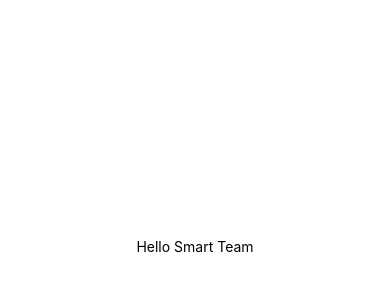
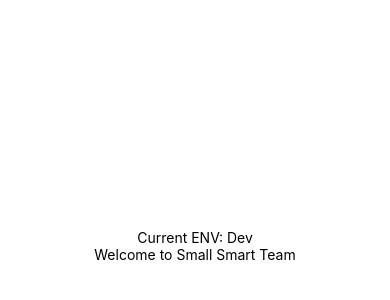
Before and after one commit to mzfc/steam-app, a React Native app: screen / in a window 390 px wide. Shown: the part 176-476 px from the top of the page. Built offline with nearby package versions, Linux system fonts and the light colour scheme.

Commit message:
make redux store work

```diff
--- a/App.js
+++ b/App.js
@@ -1,21 +1,16 @@
 import React from 'react';
-import { StyleSheet, Text, View } from 'react-native';
+import { Provider } from 'react-redux';
+
+import store from './app/redux/store';
+import HomeScreen from './app/screens/HomeScreen';
+
 
 export default class App extends React.Component {
   render() {
     return (
-      <View style={styles.container}>
-        <Text>Hello Smart Team</Text>
-      </View>
+      <Provider store={store} >
+        <HomeScreen />
+      </Provider>
     );
   }
 }
-
-const styles = StyleSheet.create({
-  container: {
-    flex: 1,
-    backgroundColor: '#fff',
-    alignItems: 'center',
-    justifyContent: 'center',
-  },
-});
--- /dev/null
+++ b/app/redux/reducers/index.js
@@ -0,0 +1,7 @@
+import { combineReducers } from 'redux';
+import settings from './settings';
+
+const rootReducer = combineReducers({
+  settings,
+});
+export default rootReducer;
--- /dev/null
+++ b/app/redux/reducers/settings.js
@@ -0,0 +1,39 @@
+import { combineReducers } from 'redux';
+
+const initialState = {
+  data: {
+    env: 'Dev',
+    initialized: false,
+  },
+  ui: {
+    welcome: 'Welcome to Small Smart Team',
+  },
+};
+
+function data(prevState = initialState.data, action = {}) {
+
+  switch (action.type) {
+    case 'SOME_ACTION_TYPE':
+      return {
+        ...prevState,
+        env: action.env,
+      };
+    default:
+      return prevState;
+  }
+
+}
+
+function ui(prevState = initialState.ui, action = {}) {
+  switch (action.type) {
+    case 'SOME_ACTION_TYPE' :
+      return {
+        ...prevState,
+        welcome: action.welcome,
+      };
+    default:
+      return prevState;
+  }
+}
+
+export default combineReducers({data, ui});
--- /dev/null
+++ b/app/redux/store.js
@@ -0,0 +1,8 @@
+import { applyMiddleware, createStore } from 'redux';
+import thunk from 'redux-thunk';
+import rootReducer from './reducers';
+
+const enhance = applyMiddleware(thunk);
+const create = enhance(createStore);
+
+export default (create((rootReducer)));
--- /dev/null
+++ b/app/screens/HomeScreen.js
@@ -0,0 +1,36 @@
+import React, { Component } from 'react';
+import PropTypes from 'prop-types';
+import { connect } from 'react-redux';
+import { StyleSheet, Text, View } from 'react-native';
+
+@connect(
+  state => ({
+    env: state.settings.data.env,
+    welcome: state.settings.ui.welcome,
+  }),
+)
+export default class HomeScreen extends Component {
+
+  static propTypes = {
+    env: PropTypes.string.isRequired,
+    welcome: PropTypes.string.isRequired,
+  }
+
+  render() {
+    return (
+      <View style={styles.container}>
+        <Text>Current ENV: {this.props.env}</Text>
+        <Text>{this.props.welcome}</Text>
+      </View>
+    );
+  }
+}
+
+const styles = StyleSheet.create({
+  container: {
+    flex: 1,
+    backgroundColor: '#fff',
+    alignItems: 'center',
+    justifyContent: 'center',
+  },
+});
--- a/package.json
+++ b/package.json
@@ -17,10 +17,12 @@
     "date-fns": "^1.28.5",
     "expo": "^16.0.0",
     "lodash": "^4.17.4",
+    "prop-types": "^15.5.10",
     "react": "16.0.0-alpha.6",
     "react-native": "^0.43.4",
     "react-redux": "^5.0.5",
     "redux": "^3.6.0",
+    "redux-thunk": "^2.2.0",
     "reselect": "^3.0.1",
     "url": "^0.11.0"
   },
```
